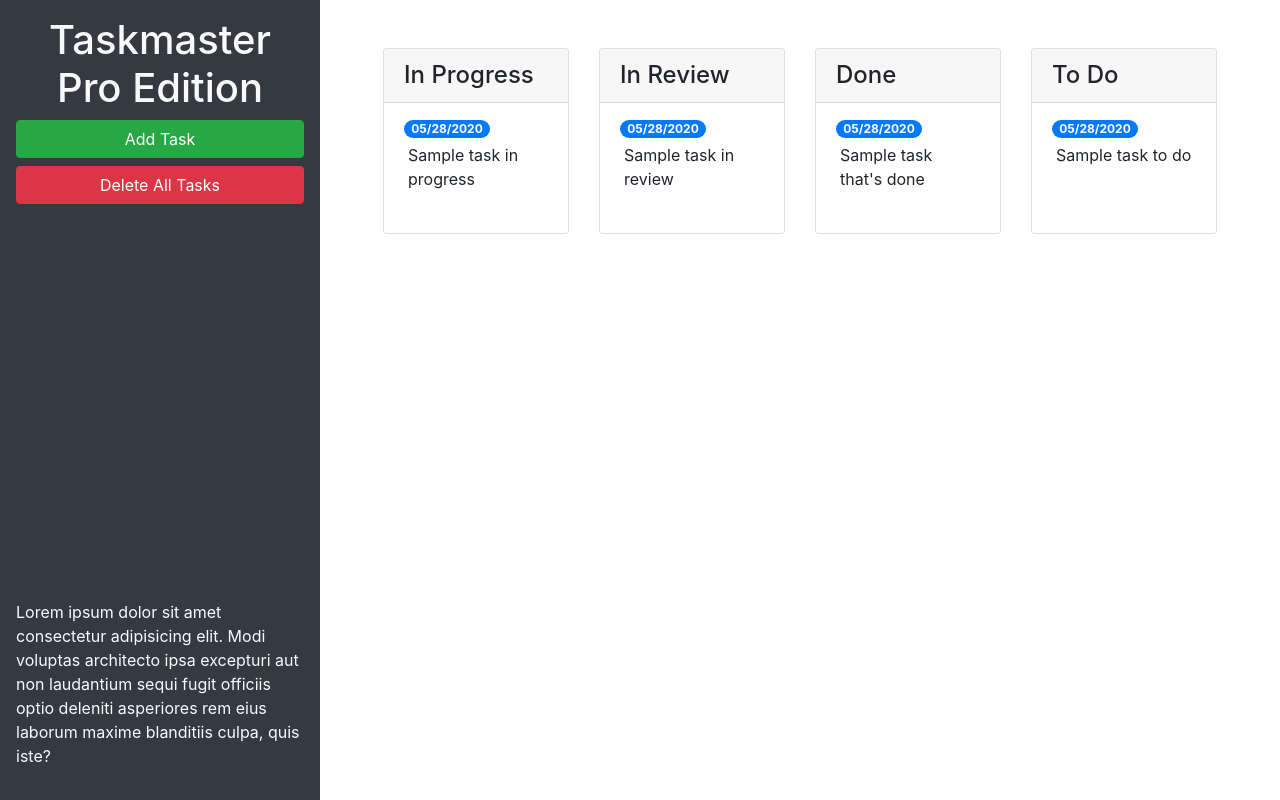
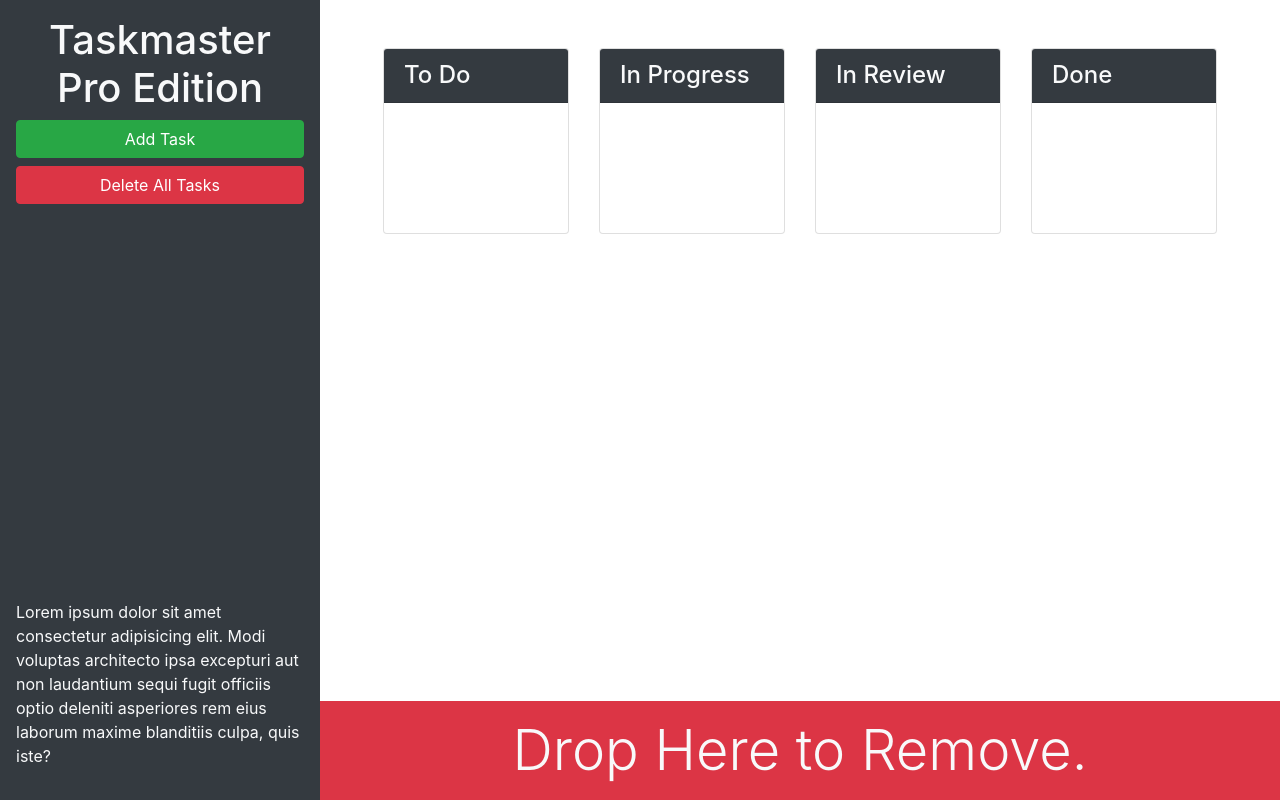
Before and after one commit to noah35becker/taskmaster-pro, a plain HTML site: page index.html in a window 1280 px wide. Drawn offline with nearby package versions, Linux system fonts and the light colour scheme.

Commit message:
trash dropzone added

```diff
--- a/index.html
+++ b/index.html
@@ -14,70 +14,57 @@
 
   <div class="row min-vh-100 no-gutters">
 
-    <header class="col-12 col-lg-3 bg-dark text-light d-flex flex-column p-4 p-lg-3">
+    <header class="col-12 col-lg-3 bg-dark text-light sticky-top d-flex flex-column p-4 p-lg-3 ">
       <h1 class="text-center">Taskmaster Pro Edition</h1>
       <button id="create-task" class="btn btn-block btn-success" data-toggle="modal" data-target="#task-form-modal">Add
         Task</button>
       <button id="remove-tasks" class="btn btn-block btn-danger">Delete All Tasks</button>
-      <p class="mt-auto">Lorem ipsum dolor sit amet consectetur adipisicing elit. Modi voluptas architecto ipsa
+      <p class="mt-auto d-none d-lg-block">Lorem ipsum dolor sit amet consectetur adipisicing elit. Modi voluptas architecto ipsa
         excepturi aut non
         laudantium sequi fugit officiis optio deleniti asperiores rem eius laborum maxime blanditiis culpa, quis iste?
       </p>
     </header>
 
-    <main class="col-12 col-lg-9">
+    <main class="col-12 col-lg-9 d-flex flex-column">
+
       <div class="m-5 row justify-content-around">
 
         <div class="col-12 col-md-6 col-xl-3 mb-3">
           <div class="card">
-            <h4 class="card-header">In Progress</h4>
-            <ul id="list-inProgress" class="list-group list-group-flush">
-              <li class="list-group-item">
-                <span class="badge badge-primary badge-pill">05/28/2020</span>
-                <p class="m-1">Sample task in progress</p>
-              </li>
-            </ul>
+            <h4 class="card-header bg-dark text-light">To Do</h4>
+            <ul id="list-toDo" class="list-group list-group-flush"></ul>
           </div>
         </div>
 
         <div class="col-12 col-md-6 col-xl-3 mb-3">
           <div class="card">
-            <h4 class="card-header">In Review</h4>
-            <ul id="list-inReview" class="list-group list-group-flush">
-              <li class="list-group-item">
-                <span class="badge badge-primary badge-pill">05/28/2020</span>
-                <p class="m-1">Sample task in review</p>
-              </li>
-            </ul>
+            <h4 class="card-header bg-dark text-light">In Progress</h4>
+            <ul id="list-inProgress" class="list-group list-group-flush"></ul>
           </div>
         </div>
 
         <div class="col-12 col-md-6 col-xl-3 mb-3">
           <div class="card">
-            <h4 class="card-header">Done</h4>
-            <ul id="list-done" class="list-group list-group-flush">
-              <li class="list-group-item">
-                <span class="badge badge-primary badge-pill">05/28/2020</span>
-                <p class="m-1">Sample task that's done</p>
-              </li>
-            </ul>
+            <h4 class="card-header bg-dark text-light">In Review</h4>
+            <ul id="list-inReview" class="list-group list-group-flush"></ul>
           </div>
         </div>
 
         <div class="col-12 col-md-6 col-xl-3 mb-3">
           <div class="card">
-            <h4 class="card-header">To Do</h4>
-            <ul id="list-toDo" class="list-group list-group-flush">
-              <li class="list-group-item">
-                <span class="badge badge-primary badge-pill">05/28/2020</span>
-                <p class="m-1">Sample task to do</p>
-              </li>
-            </ul>
+            <h4 class="card-header bg-dark text-light">Done</h4>
+            <ul id="list-done" class="list-group list-group-flush"></ul>
           </div>
         </div>
 
+      </div>
 
+      <div id="trash" class="mt-auto">
+        <div class="w-100 bg-danger p-3 text-center text-light display-4">
+          Drop Here to Remove.
+        </div>
       </div>
+
     </main>
 
   </div>
```
